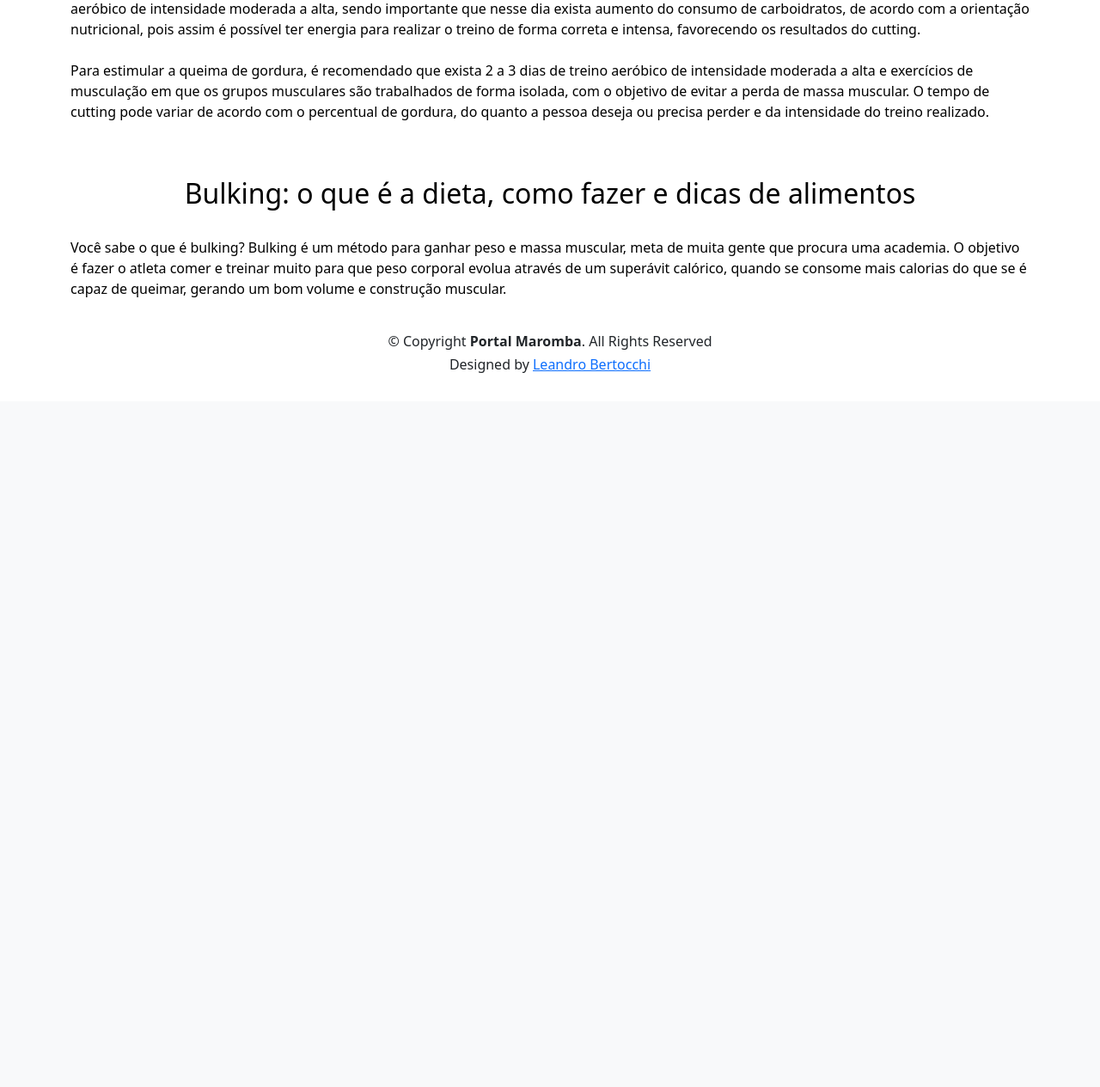
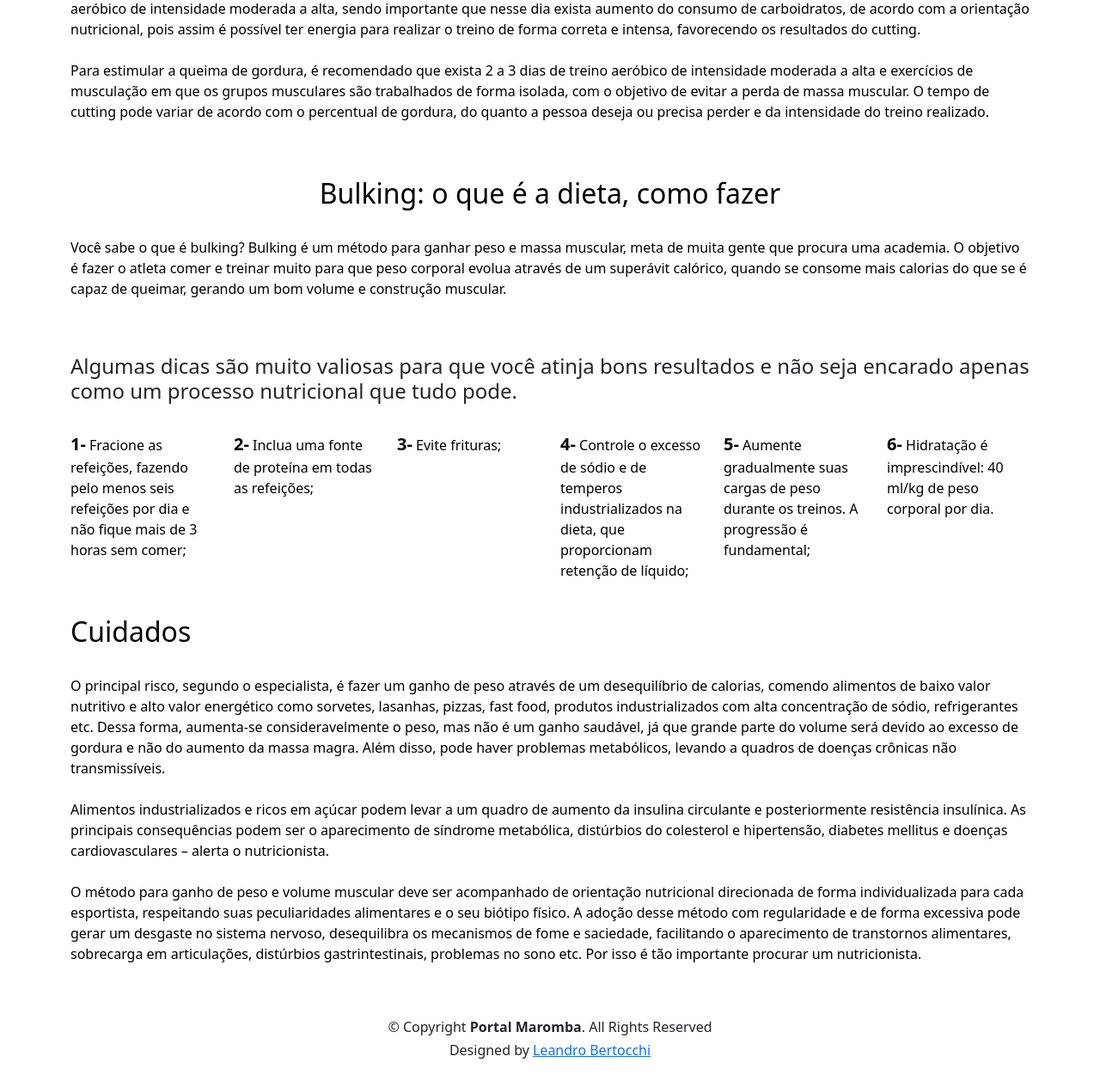
Before and after one commit to Leandro556/PortalMaromba, a PHP site: page /Paginas/Dieta.html in a window 1280 px wide. Shown: the part 2037-3302 px from the top of the page at 86% size. Before the commit the page ends 2471 px from the top, so only its background shows below. Run offline with PHP 8.4, Linux system fonts and the light colour scheme; some libraries are stand-ins or nearby versions.

Commit message:
Dieta finalizada

```diff
--- a/Paginas/Dieta.html
+++ b/Paginas/Dieta.html
@@ -177,7 +177,7 @@
 
     <br><br>
 
-    <h2 style="text-align: center;">Bulking: o que é a dieta, como fazer e dicas de alimentos</h2>
+    <h2 style="text-align: center;">Bulking: o que é a dieta, como fazer</h2>
 
     <br>
 
@@ -185,8 +185,81 @@
       uma academia. O objetivo é fazer o atleta comer e treinar muito para que peso corporal evolua através de um
       superávit calórico, quando se consome mais calorias do que se é capaz de queimar, gerando um bom volume e
       construção muscular. </p>
+
+    <br><br>
+
+    <h4>Algumas dicas são muito valiosas para que você atinja bons resultados e não seja encarado apenas como um
+      processo nutricional que tudo pode.</h4>
+
+    <br>
+
+    <div class="row">
+      <div class="col-sm">
+        <p class="txt-1"> <b class="b-dicas">1-</b> Fracione as refeições, fazendo pelo menos seis refeições
+          por dia e não fique mais de
+          3 horas
+          sem comer;</p>
+      </div>
+
+      <div class="col-sm">
+        <p class="txt-1"> <b class="b-dicas">2-</b> Inclua uma fonte de proteína em todas as refeições;</p>
+      </div>
+
+      <div class="col-sm">
+        <p class="txt-1"> <b class="b-dicas">3-</b> Evite frituras;</p>
+      </div>
+
+      <div class="col-sm">
+        <p class="txt-1"> <b class="b-dicas">4-</b> Controle o excesso de sódio e de temperos industrializados na dieta,
+          que
+          proporcionam retenção
+          de líquido;</p>
+      </div>
+
+      <div class="col-sm">
+        <p class="txt-1"> <b class="b-dicas">5-</b> Aumente gradualmente suas cargas de peso durante os treinos. A
+          progressão é
+          fundamental;
+        </p>
+      </div>
+
+      <div class="col-sm">
+        <p class="txt-1"> <b class="b-dicas">6-</b> Hidratação é imprescindível: 40 ml/kg de peso corporal por dia.
+        </p>
+      </div>
+    </div>
   </div>
 
+  <br>
+
+  <div class="container">
+    <h2>Cuidados</h2>
+
+    <br>
+
+    <p>O principal risco, segundo o especialista, é fazer um ganho de peso através de um desequilíbrio de calorias,
+      comendo alimentos de baixo valor nutritivo e alto valor energético como sorvetes, lasanhas, pizzas, fast food,
+      produtos industrializados com alta concentração de sódio, refrigerantes etc. Dessa forma, aumenta-se
+      consideravelmente o peso, mas não é um ganho saudável, já que grande parte do volume será devido ao excesso de
+      gordura e não do aumento da massa magra. Além disso, pode haver problemas metabólicos, levando a quadros de
+      doenças
+      crônicas não transmissíveis. <br><br>
+
+      Alimentos industrializados e ricos em açúcar podem levar a um quadro de aumento da insulina circulante e
+      posteriormente resistência insulínica. As principais consequências podem ser o aparecimento de síndrome
+      metabólica,
+      distúrbios do colesterol e hipertensão, diabetes mellitus e doenças cardiovasculares – alerta o nutricionista.
+      <br><br>
+
+      O método para ganho de peso e volume muscular deve ser acompanhado de orientação nutricional direcionada de forma
+      individualizada para cada esportista, respeitando suas peculiaridades alimentares e o seu biótipo físico. A adoção
+      desse método com regularidade e de forma excessiva pode gerar um desgaste no sistema nervoso, desequilibra os
+      mecanismos de fome e saciedade, facilitando o aparecimento de transtornos alimentares, sobrecarga em articulações,
+      distúrbios gastrintestinais, problemas no sono etc. Por isso é tão importante procurar um nutricionista.
+    </p>
+
+  </div>
+  <br>
   <!-- footer -->
   <div class="footer" style="text-align: center; background: #fff;">
     <div class="container"> <br />
--- a/Styles/dieta-style.css
+++ b/Styles/dieta-style.css
@@ -43,3 +43,7 @@ h3 {
   background: rgb(25, 25, 25);
   align-items: center;
 }
+
+.b-dicas {
+  font-size: 20px;
+}
```
